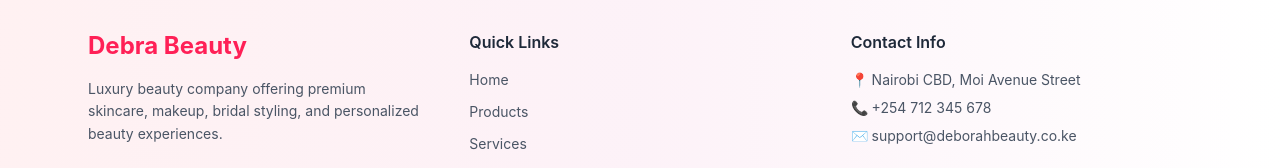
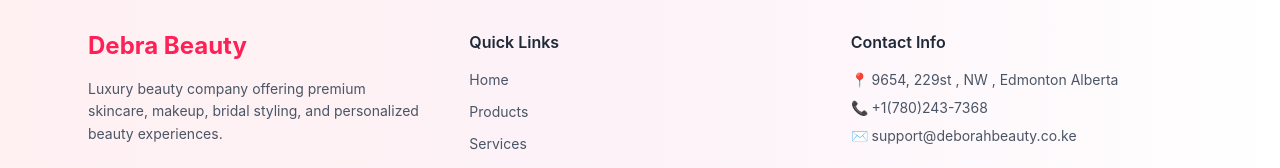
Before and after one commit to tom4maeta/DebraBeauty, a React (Vite) app: page / in a window 1280 px wide. Shown: the part 8357-8525 px from the top of the page. Built offline with nearby package versions, Linux system fonts and the light colour scheme.

Commit message:
Address change

```diff
--- a/src/assets/components/Footer.jsx
+++ b/src/assets/components/Footer.jsx
@@ -70,11 +70,11 @@ const Footer = () => {
             </h3>
 
             <p className="text-sm text-gray-600">
-              📍 Nairobi CBD, Moi Avenue Street
+              📍 9654, 229st , NW , Edmonton Alberta
             </p>
 
             <p className="text-sm text-gray-600 mt-2">
-              📞 +254 712 345 678
+              📞 +1(780)243-7368
             </p>
 
             <p className="text-sm text-gray-600 mt-2">
```
